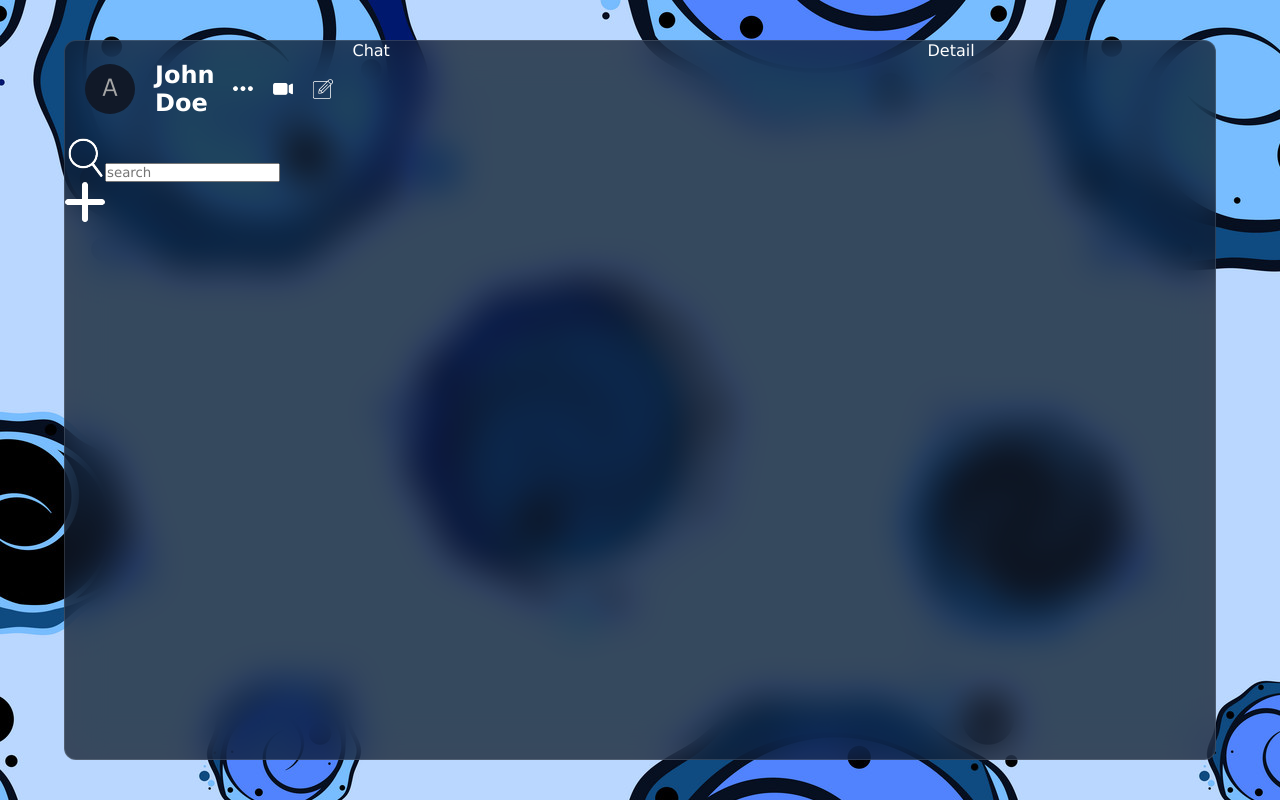
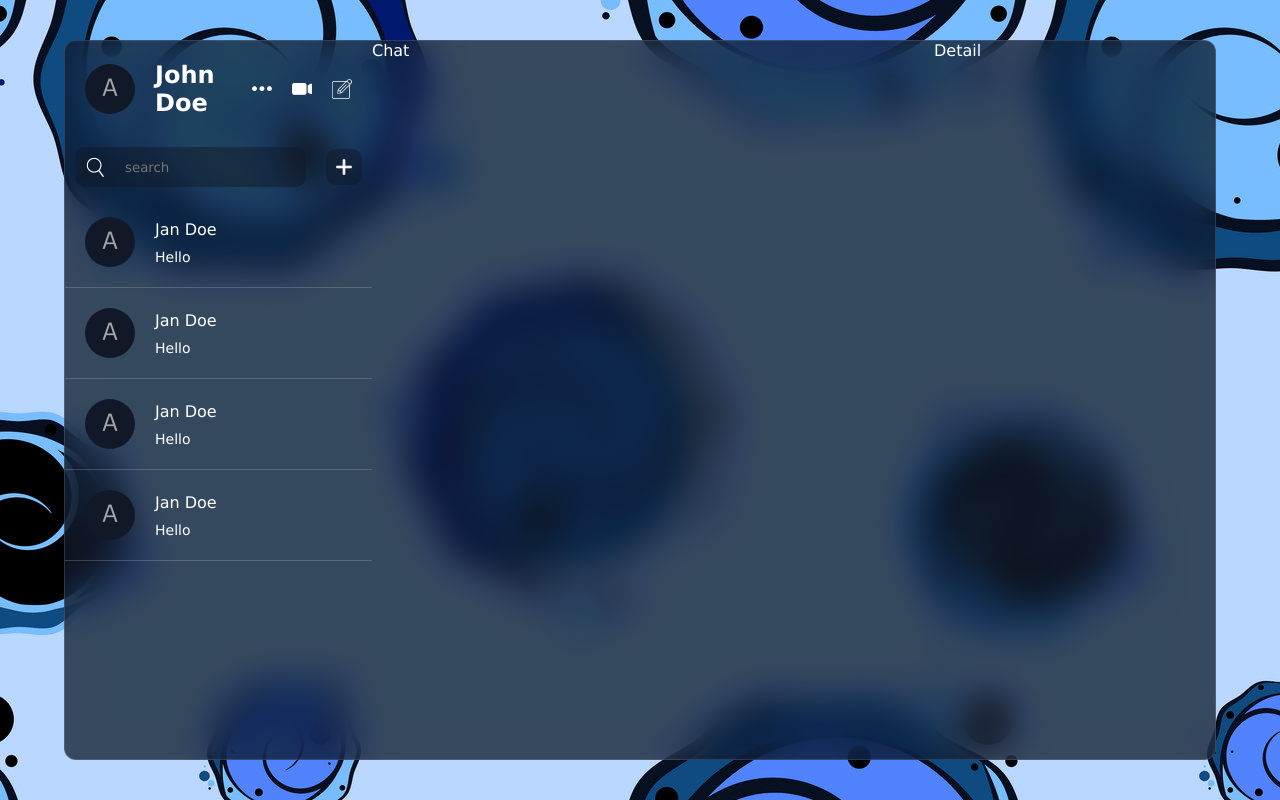
Before and after one commit to mohammadhoseinbaba/chatapp, a React (Vite) app: page / in a window 1280 px wide. Built offline with nearby package versions, Linux system fonts and the light colour scheme; the HTML template or start-up script is replaced by a standard one.

Commit message:
added feature of chatlist

```diff
--- a/src/components/list/chatList/ChatList.jsx
+++ b/src/components/list/chatList/ChatList.jsx
@@ -1,7 +1,9 @@
+import { useState } from 'react'
 import './chatlist.css'
 
 
 const ChatList = () => {
+    const [addMode,setAddMode]=useState(false)
   return (
     <div className='chatlist'>
       <div className="search">
@@ -9,7 +11,35 @@
             <img src="./search.png" alt="" />
             <input type="text" placeholder='search'/>
         </div>
-        <img src="./plus.png" alt="" />
+        <img src={addMode ? "./minus.png":"./plus.png"} alt="" className='add' onClick={()=>{setAddMode(!addMode)}}/>
+      </div>
+      <div className="item">
+        <img src="./avatar.png" alt="" />
+        <div className="texts">
+            <span>Jan Doe</span>
+            <p>Hello</p>
+        </div>
+      </div>
+      <div className="item">
+        <img src="./avatar.png" alt="" />
+        <div className="texts">
+            <span>Jan Doe</span>
+            <p>Hello</p>
+        </div>
+      </div>
+      <div className="item">
+        <img src="./avatar.png" alt="" />
+        <div className="texts">
+            <span>Jan Doe</span>
+            <p>Hello</p>
+        </div>
+      </div>
+      <div className="item">
+        <img src="./avatar.png" alt="" />
+        <div className="texts">
+            <span>Jan Doe</span>
+            <p>Hello</p>
+        </div>
       </div>
     </div>
   )
--- a/src/components/list/chatList/chatlist.css
+++ b/src/components/list/chatList/chatlist.css
@@ -0,0 +1,65 @@
+.chatlist{
+    flex: 1;
+    overflow: scroll;
+    .search{
+display: flex;
+align-items: center;
+gap: 20px;
+padding: 10px;
+
+.searchBar{
+flex: 1;
+background-color: rgba(17, 25, 40, 0.5);
+display: flex;
+align-items: center;
+gap: 20px;
+border-radius: 10px;
+padding: 10px;
+input{
+        background-color:transparent ;
+        border: none;
+        outline: none;
+        color: white;
+        flex: 1;
+}
+img{
+    width: 20px;
+    height: 20px;
+}
+}
+.add{
+    width: 36px;
+    height: 36px;
+    background-color: rgba(17, 25, 40, 0.5);
+    padding:10px;
+    border-radius: 10px;
+    cursor: pointer;
+}
+}
+.item{
+    display: flex;
+    align-items: center;
+    gap: 20px;
+    padding: 20px;
+    border-bottom: 1px solid #dddddd35;
+
+    img{
+        width: 50px;
+        height: 50px;
+        border-radius: 50%;
+        object-fit: cover;
+    }
+    .texts{
+display: flex;
+flex-direction: column;
+gap: 10px;
+}
+span{
+    font-weight: 500;
+}
+p{
+    font-size: 14px;
+    font-weight: 300;
+}
+}
+}
--- a/src/components/list/list.css
+++ b/src/components/list/list.css
@@ -1,3 +1,5 @@
 .list{
     flex: 1;
+    display: flex;
+    flex-direction: column ;
 }
```
